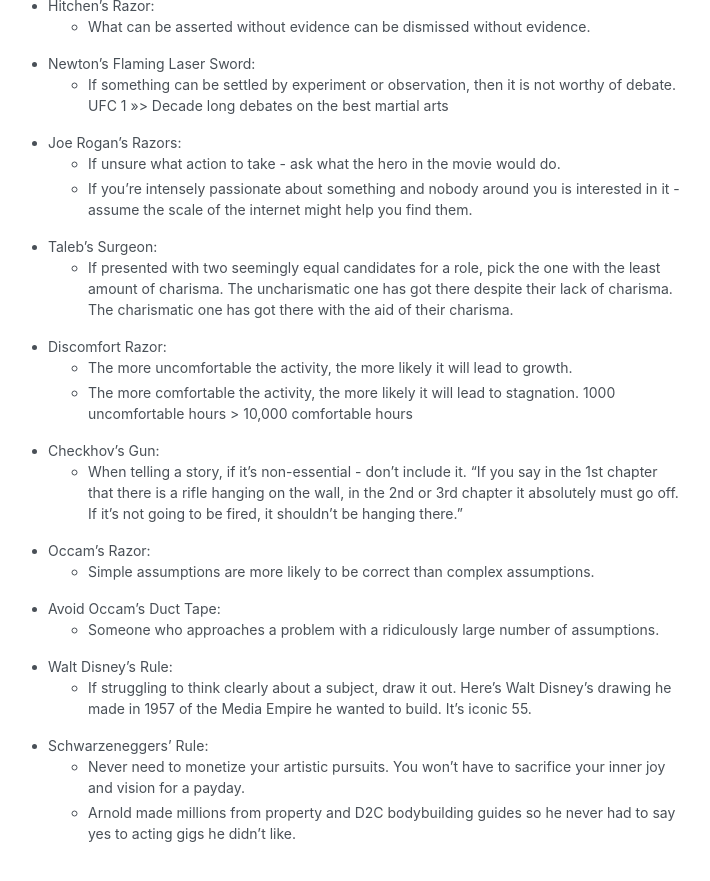
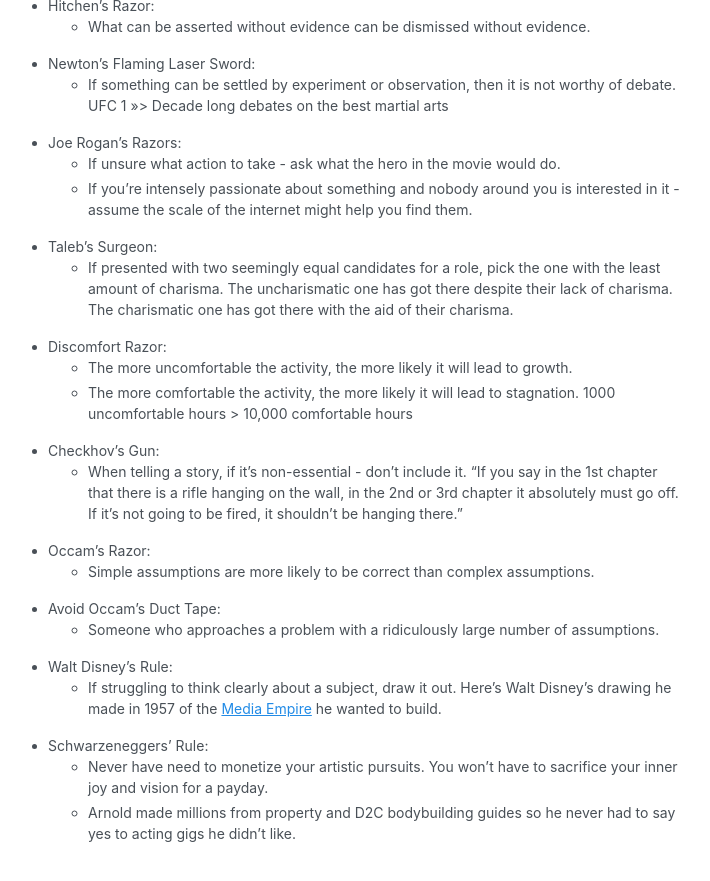
Before and after one commit to sgolecha/sgolecha.github.io, a Jekyll site: the page built from _posts/2021-03-03-Fifteen-MentalModels.md, in a window 1280 px wide and 900 px high, scrolled down 1128 px. Shown: the top 881 px of the window, without its empty margins (296-1006 px from the left). Built offline with Jekyll 4.4.1, drawn with Linux system fonts in a browser that asks for light colours.

Commit message:
fix more typos in mentalmodels post

```diff
--- a/_posts/2021-03-03-Fifteen-MentalModels.md
+++ b/_posts/2021-03-03-Fifteen-MentalModels.md
@@ -62,8 +62,8 @@
   - Someone who approaches a problem with a ridiculously large number of assumptions.
 
 - Walt Disney’s Rule:
-  - If struggling to think clearly about a subject, draw it out. Here’s Walt Disney’s drawing he made in 1957 of the Media Empire he wanted to build. It’s iconic 55.
+  - If struggling to think clearly about a subject, draw it out. Here’s Walt Disney’s drawing he made in 1957 of the [Media Empire](https://i.redd.it/qaflf41l7ga61.jpg) he wanted to build.
 
 - Schwarzeneggers’ Rule:
-  - Never need to monetize your artistic pursuits. You won’t have to sacrifice your inner joy and vision for a payday.
+  - Never have need to monetize your artistic pursuits. You won’t have to sacrifice your inner joy and vision for a payday.
   - Arnold made millions from property and D2C bodybuilding guides so he never had to say yes to acting gigs he didn’t like.
```
